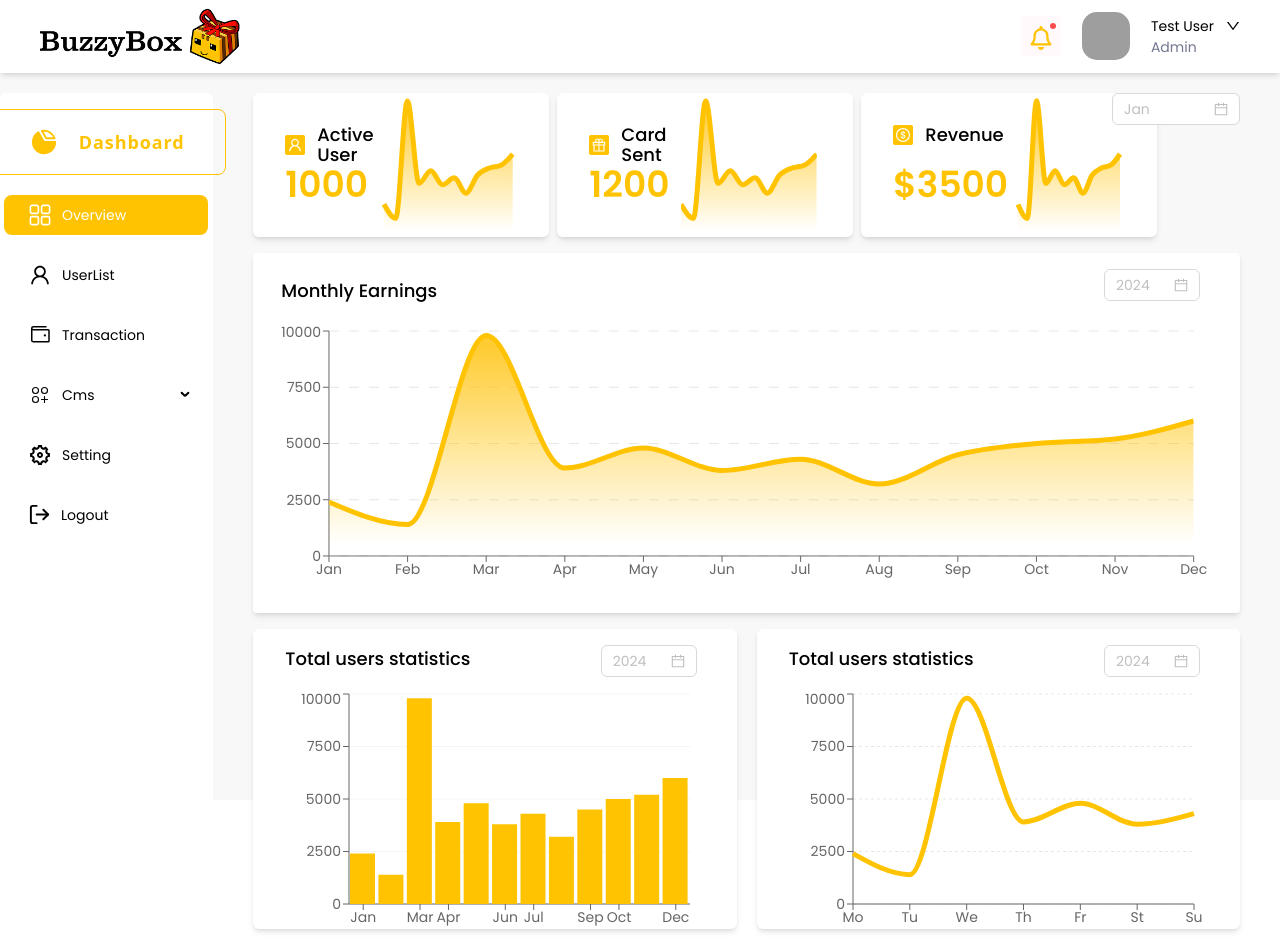
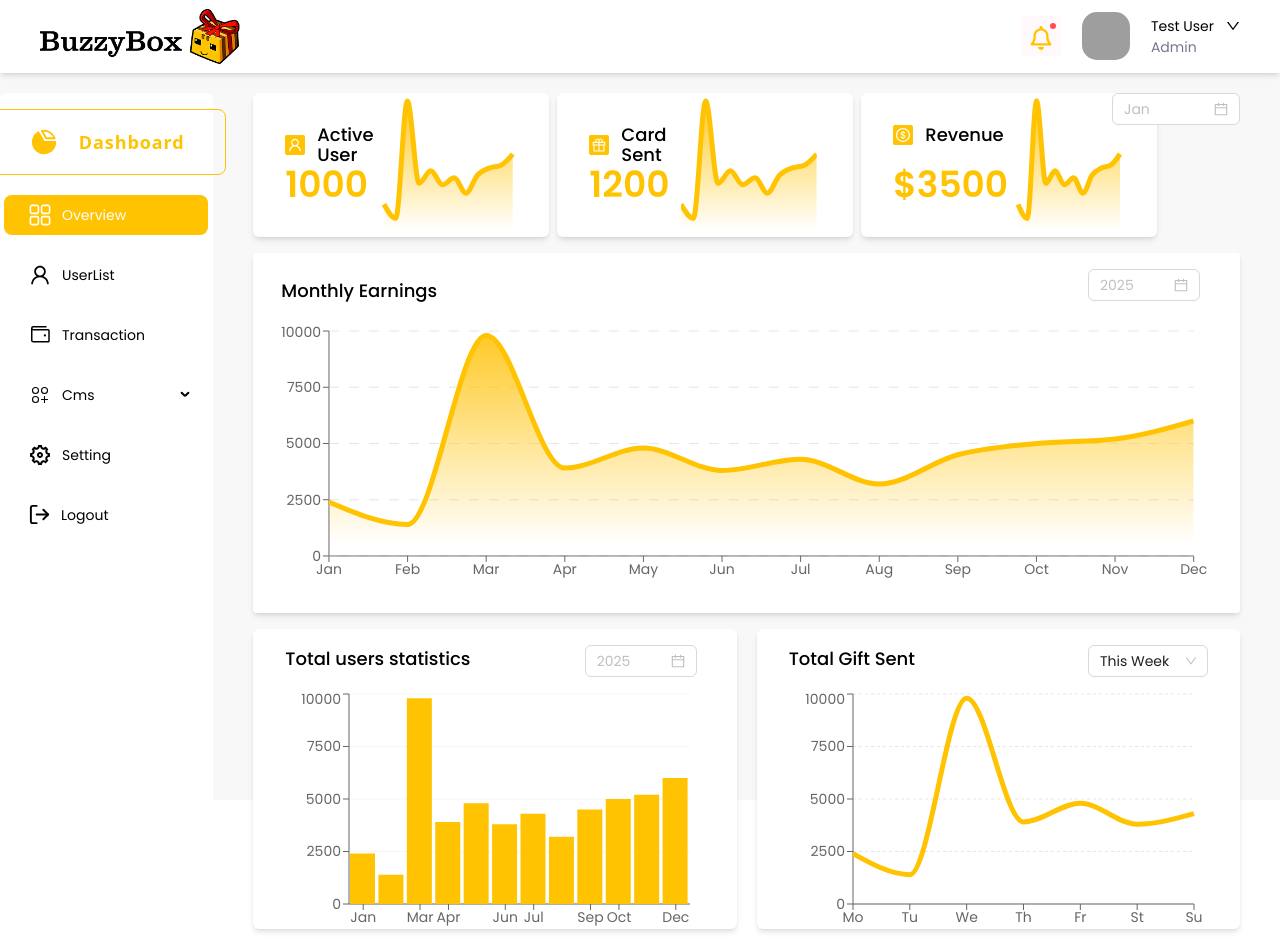
Before and after one commit to TanvirAhmed2942/BuzzyBox-GtDandy, a React (Vite) app: page / in a window 1280 px wide. Built offline with nearby package versions, Linux system fonts and the light colour scheme; grey boxes are pictures that could not be loaded.

Commit message:
chart date fixed

```diff
--- a/src/Pages/Dashboard/Home/Filter.jsx
+++ b/src/Pages/Dashboard/Home/Filter.jsx
@@ -1,11 +1,11 @@
 import React from "react";
-import { Select, Space, ConfigProvider } from "antd";
-import { DatePicker } from "antd";
+import { Select, Space, ConfigProvider, DatePicker } from "antd";
+
 const handleChange = (value) => {
   console.log(`selected ${value}`);
 };
 
-export default function Filter({ picker }) {
+export default function Filter({ picker, placeholder }) {
   return (
     <ConfigProvider
       theme={{
@@ -16,9 +16,38 @@ export default function Filter({ picker }) {
         },
       }}
     >
-      <div className="shadow-md w-24 rounded mr-10 absolute top-0 right-0 mt-4 ">
-        <DatePicker className="absolute" picker={picker} placeholder="2024" />
+      <div className="shadow-md w-28 rounded mr-10 absolute top-0 right-0 mt-4">
+        <DatePicker
+          className="absolute"
+          picker={picker}
+          placeholder={placeholder}
+        />
       </div>
     </ConfigProvider>
   );
 }
+
+export const WeeklyReport = () => {
+  return (
+    <div className="shadow-md w-28 rounded mr-10 absolute top-0 right-0 mt-4 bg-black">
+      <Select
+        className="absolute"
+        defaultValue="thisweek"
+        style={{
+          width: 120,
+        }}
+        onChange={handleChange}
+        options={[
+          {
+            value: "thisweek",
+            label: "This Week",
+          },
+          {
+            value: "pastweek",
+            label: "Past Week",
+          },
+        ]}
+      />
+    </div>
+  );
+};
--- a/src/Pages/Dashboard/Home/Home.jsx
+++ b/src/Pages/Dashboard/Home/Home.jsx
@@ -79,7 +79,7 @@ const Home = () => {
       </div>
       <div className="w-full h-[360px] p-4 bg-white rounded mt-4 relative shadow-md">
         <h2 className="text-lg font-medium mb-2 py-2 px-3">Monthly Earnings</h2>
-        <Filter picker="year" />
+        <Filter picker="year" placeholder={new Date().getFullYear()} />
         <AreaCharts />
       </div>
 
--- a/src/Pages/Dashboard/Home/TotalGifts.jsx
+++ b/src/Pages/Dashboard/Home/TotalGifts.jsx
@@ -9,7 +9,8 @@ import {
   Legend,
   ResponsiveContainer,
 } from "recharts";
-import Filter from "./Filter";
+
+import { WeeklyReport } from "./Filter";
 
 export default function TotalGifts() {
   const data = [
@@ -24,7 +25,7 @@ export default function TotalGifts() {
 
   return (
     <div className="w-1/2 h-[300px] bg-white p-4 rounded-md mt-4 relative shadow-md">
-      <h2 className="text-lg font-medium mb-4 ml-4">Total users statistics</h2>
+      <h2 className="text-lg font-medium mb-4 ml-4">Total Gift Sent</h2>
       <ResponsiveContainer width="100%" height={250}>
         <LineChart
           data={data}
@@ -48,7 +49,7 @@ export default function TotalGifts() {
           />
         </LineChart>
       </ResponsiveContainer>
-      <Filter className="absolute" picker="year" />
+      <WeeklyReport />
     </div>
   );
 }
--- a/src/Pages/Dashboard/Home/UserStatistics.jsx
+++ b/src/Pages/Dashboard/Home/UserStatistics.jsx
@@ -50,7 +50,11 @@ export default function UserStatistics() {
           <Bar dataKey="pv" fill="#ffc301" barSize={25} />
         </BarChart>
       </ResponsiveContainer>
-      <Filter className="absolute" picker="year" />
+      <Filter
+        className="absolute"
+        picker="year"
+        placeholder={new Date().getFullYear()}
+      />
     </div>
   );
 }
```
